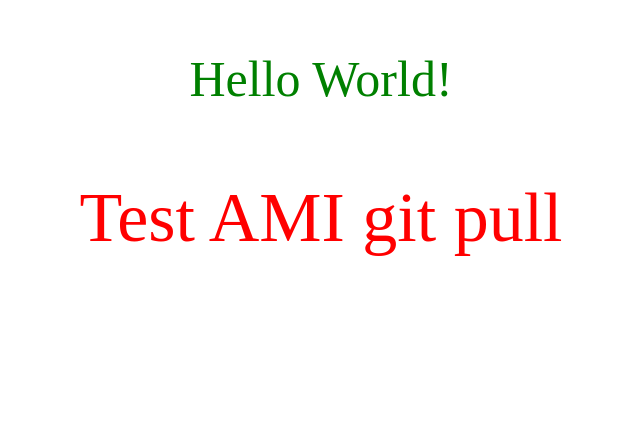
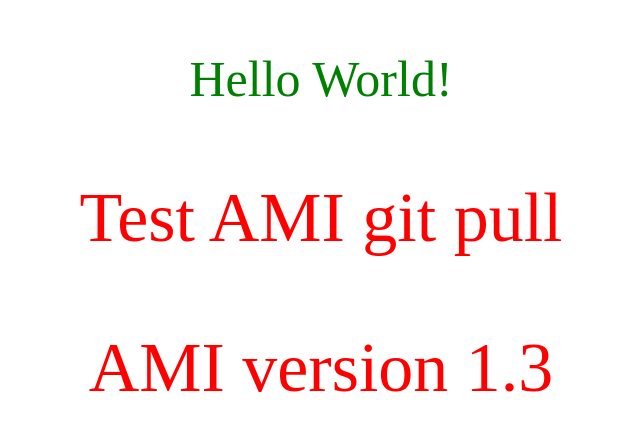
Before and after one commit to redmagic0099/ami, a plain HTML site: page index.html in a window 1280 px wide. Shown: the whole page, without its empty margins (319-959 px from the left). Drawn offline with Linux system fonts and the light colour scheme.

Commit message:
print latest version

```diff
--- a/index.html
+++ b/index.html
@@ -8,6 +8,7 @@
 
   <p class="first-commit">Hello World!</p>
   <p class="second-commit">Test AMI git pull</p>
+  <p class="second-commit">AMI version 1.3</p>
 
 </body>
 </html>
```
